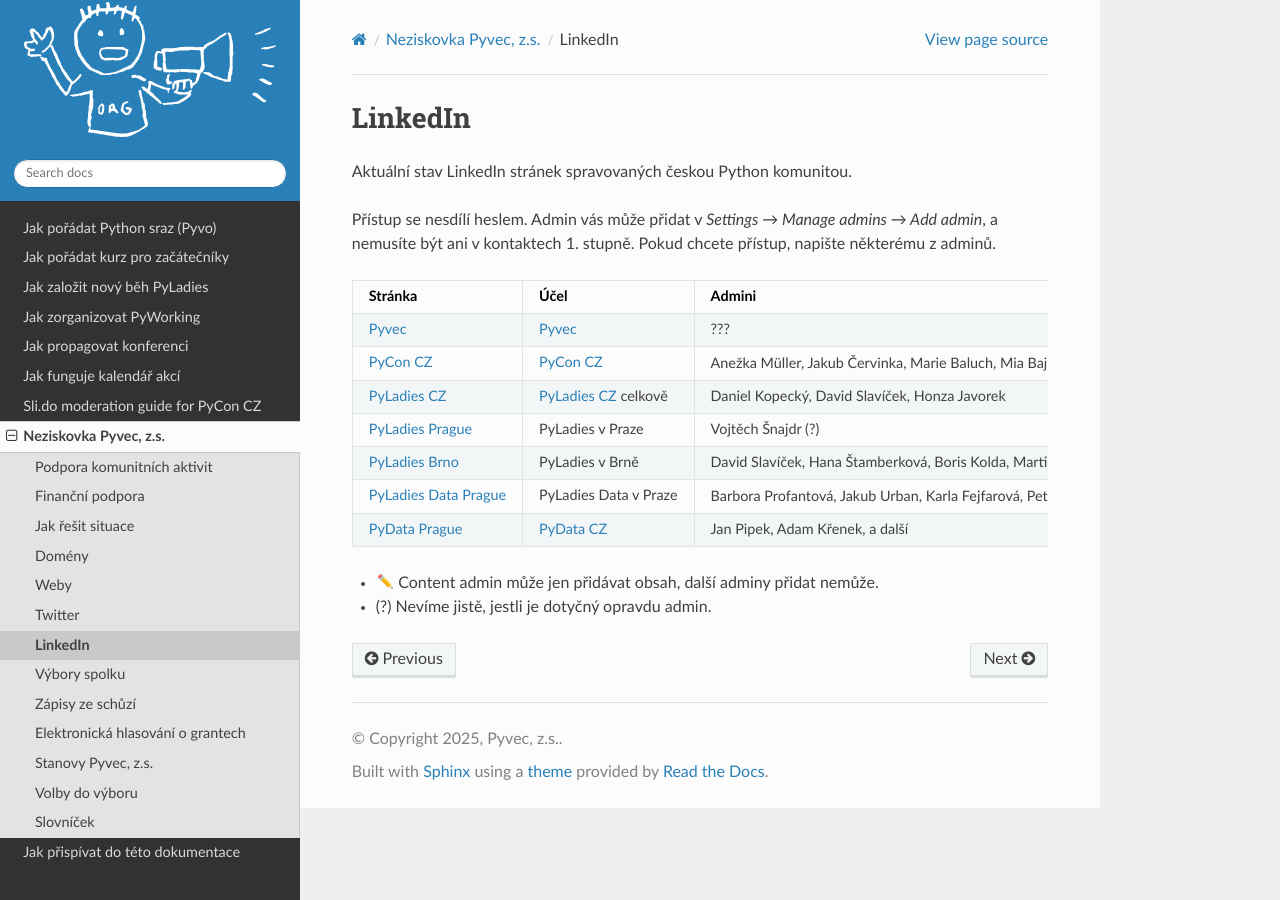
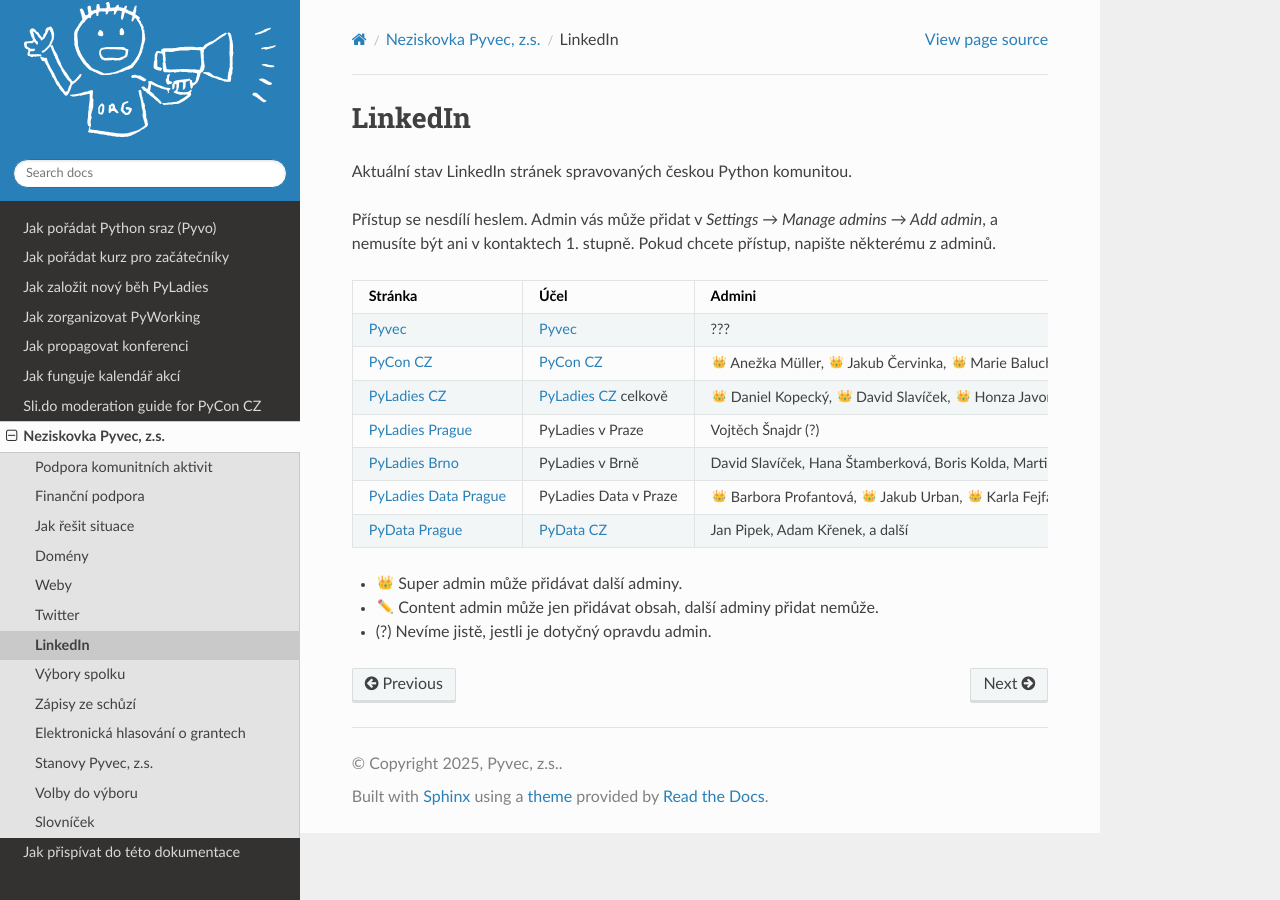
Before and after one commit to pyvec/docs.pyvec.org, a Sphinx documentation site: the page built from docs/operations/linkedin.rst, in a window 1280 px wide. Built offline with Sphinx 7.4.7 and the Read the Docs theme 3.1.0, drawn with Linux system fonts in a browser that asks for light colours; emoji names are drawn with the system emoji font.

Commit message:
Mark confirmed LinkedIn Super admins with a crown
Co-Authored-By: Claude Opus 5.5 <noreply@anthropic.com>

```diff
--- a/docs/operations/linkedin.rst
+++ b/docs/operations/linkedin.rst
@@ -20,11 +20,11 @@ v kontaktech 1. stupně. Pokud chcete přístup, napište některému z adminů.
      * ???
    * * `PyCon CZ <https://www.linkedin.com/company/pycon-cz/>`__
      * `PyCon CZ <https://cz.pycon.org/>`_
-     * Anežka Müller, Jakub Červinka, Marie Baluch, Mia Bajić, Pavla Mádrová,
+     * |:crown:| Anežka Müller, |:crown:| Jakub Červinka, |:crown:| Marie Baluch, |:crown:| Mia Bajić, |:crown:| Pavla Mádrová,
        |:pencil2:| Eva Bohnová, |:pencil2:| Mária Melišková
    * * `PyLadies CZ <https://www.linkedin.com/company/30644381/>`__
      * `PyLadies CZ <https://pyladies.cz/>`_ celkově
-     * Daniel Kopecký, David Slavíček, Honza Javorek
+     * |:crown:| Daniel Kopecký, |:crown:| David Slavíček, |:crown:| Honza Javorek
    * * `PyLadies Prague <https://www.linkedin.com/company/pyladies-prague/>`__
      * PyLadies v Praze
      * Vojtěch Šnajdr (?)
@@ -33,12 +33,13 @@ v kontaktech 1. stupně. Pokud chcete přístup, napište některému z adminů.
      * David Slavíček, Hana Štamberková, Boris Kolda, Martin Zelený
    * * `PyLadies Data Prague <https://www.linkedin.com/company/pyladies-data-prague/>`__
      * PyLadies Data v Praze
-     * Barbora Profantová, Jakub Urban, Karla Fejfarová, Petr Gallus,
-       Petra Vidnerová, Veronika Sárkányová,
+     * |:crown:| Barbora Profantová, |:crown:| Jakub Urban, |:crown:| Karla Fejfarová, |:crown:| Petr Gallus,
+       |:crown:| Petra Vidnerová, |:crown:| Veronika Sárkányová,
        |:pencil2:| Jan Pipek, |:pencil2:| Marie Baluch, |:pencil2:| Petr Šimeček, a další
    * * `PyData Prague <https://www.linkedin.com/company/85424923/>`__
      * `PyData CZ <https://pydata.cz/>`_
      * Jan Pipek, Adam Křenek, a další
 
+* |:crown:| Super admin může přidávat další adminy.
 * |:pencil2:| Content admin může jen přidávat obsah, další adminy přidat nemůže.
 * (?) Nevíme jistě, jestli je dotyčný opravdu admin.
```
